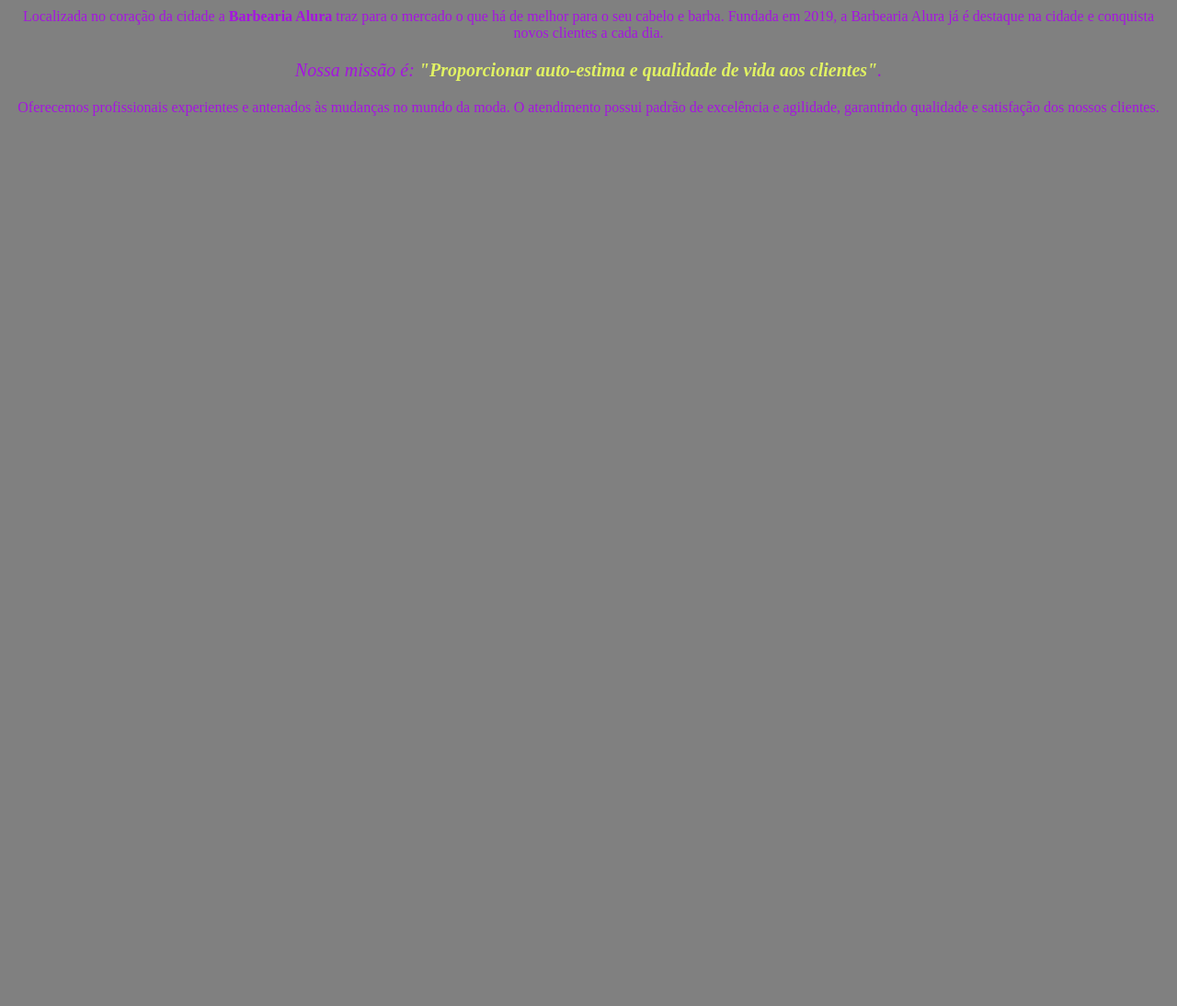
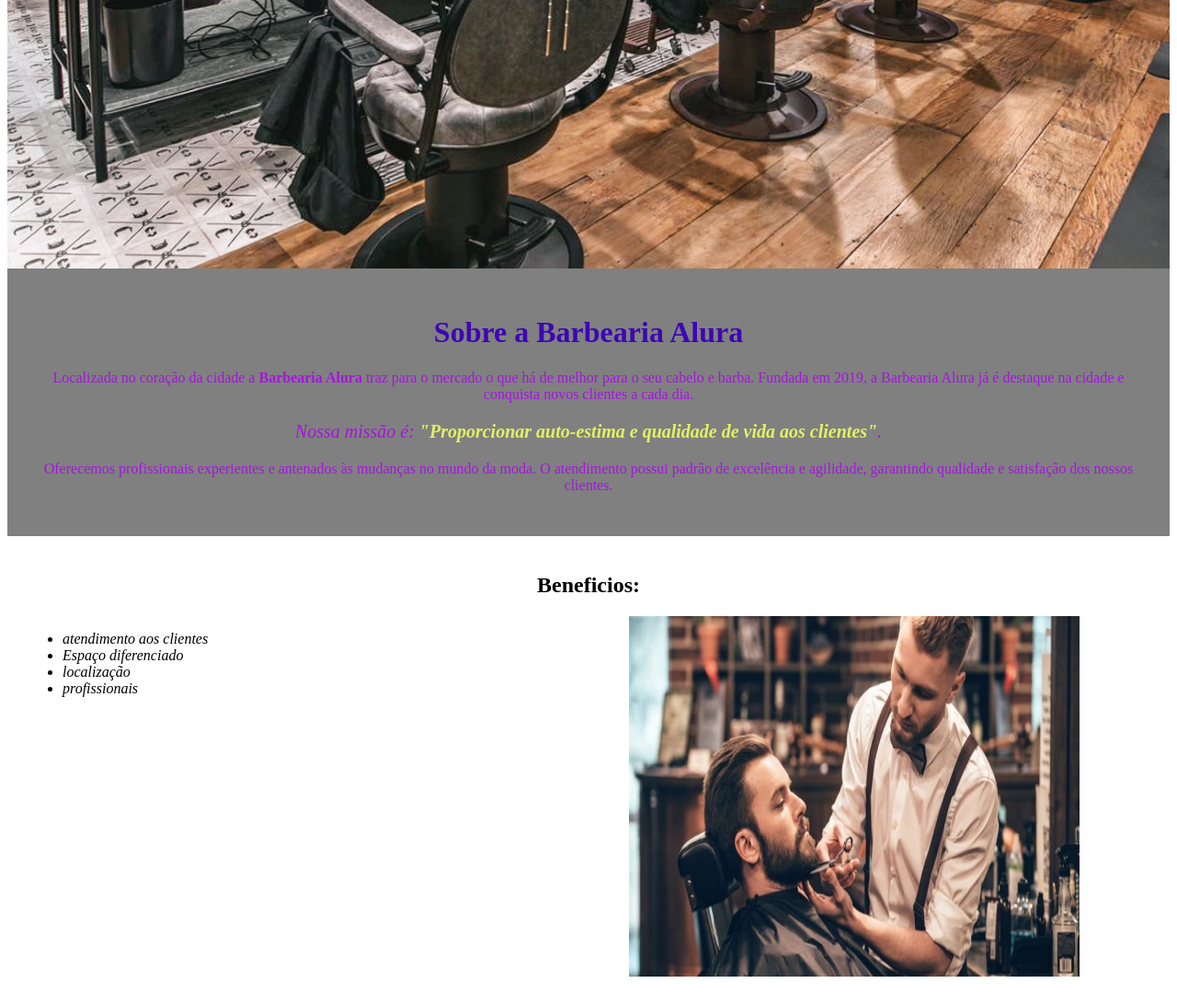
Before and after one commit to RafaelMSantos19/Alura, a plain HTML site: page modulo_1_html/index.html in a window 1280 px wide. Shown: the part 500-1594 px from the top of the page at 92% size. Before the commit the page ends 800 px from the top, so only its background shows below. Drawn offline with Linux system fonts and the light colour scheme.

Commit message:
class CSS aplicada

```diff
--- a/modulo_1_html/index.html
+++ b/modulo_1_html/index.html
@@ -9,9 +9,9 @@
 
 <body>
 
-        <img id="banner" src="img_01.jpg" >
-
-        <h1 >Sobre a Barbearia Alura</h1>
+    <img id="banner" src="img_01.jpg">
+    <div class="sobre">
+        <h1>Sobre a Barbearia Alura</h1>
 
         <p>Localizada no coração da cidade a <strong>Barbearia Alura</strong> traz para o mercado o que há de melhor
             para o
@@ -24,8 +24,20 @@
 
         <p>Oferecemos profissionais experientes e antenados às mudanças no mundo da moda. O atendimento possui padrão de
             excelência e agilidade, garantindo qualidade e satisfação dos nossos clientes.</p>
+    </div>
 
+    <div class="beneficios">
+        <h2>Beneficios: </h2>
 
+        <ul>
+            <li class="itens">atendimento aos clientes</li>
+            <li class="itens">Espaço diferenciado </li>
+            <li class="itens">localização</li>
+            <li class="itens">profissionais</li>
+        </ul>
+
+        <img id="beneficios_banner" src="img_02.jpg">
+    </div>
 </body>
 
 </html>
--- a/modulo_1_html/style.css
+++ b/modulo_1_html/style.css
@@ -1,5 +1,18 @@
 body{
+
+}
+
+#banner{
+    display: block;
+    margin-left: auto;
+    margin-right: auto;
+    width: 100%;
+    height: 100%;
+}
+
+.sobre{
     background-color: gray;
+    padding: 30px;
 }
 
 p{
@@ -21,9 +34,31 @@ h1{
     font-size: 20;
 }
 
-#banner{
-    display: block;
+.itens{
+
+    font-style: italic;
+}
+
+.beneficios{
+    background-color: white;
+    padding: 20px;
+}
+
+h2{
+    text-align: center;
+}
+
+ul{
+    display: inline-block;
+    vertical-align: top;
+    width: 50%;
+    height: 15%;
+}
+
+#beneficios_banner{
+
     margin-left: auto;
     margin-right: auto;
-    width: 50%;
+    width: 40%;
+    height: 50%;
 }
```
Also changed, not shown: modulo_1_html/img_02.jpg (added).
